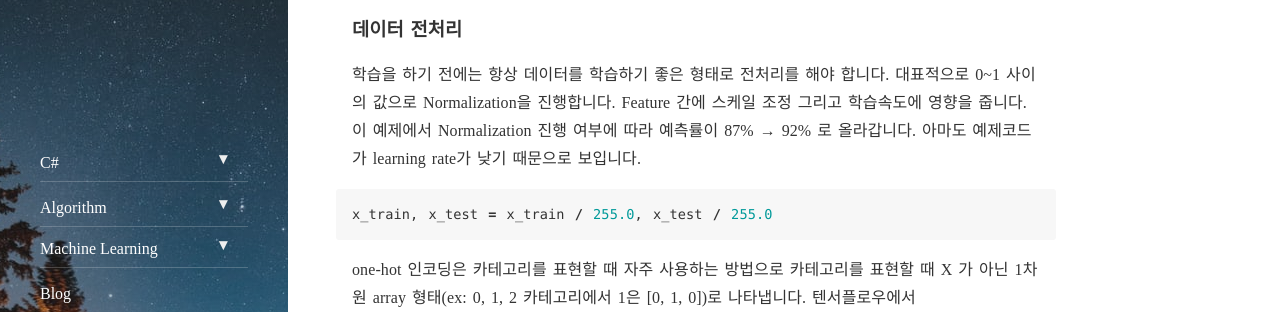
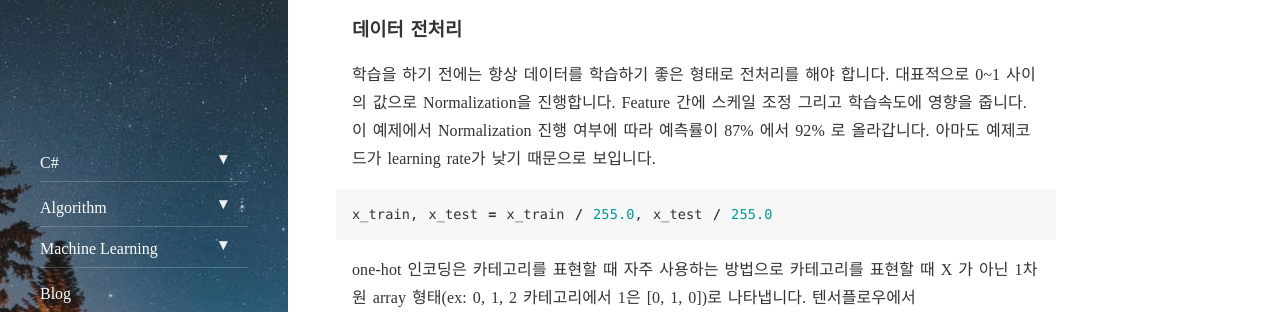
Before and after one commit to Laboputer/Laboputer.github.io, a Jekyll site: the page built from _posts/ml-learn/2020-03-12-mnist995.md, in a window 1280 px wide and 900 px high, scrolled down 1627 px. Shown: the part 194-506 px from the top of the window. Built offline with Jekyll 4.4.1, drawn with Linux system fonts in a browser that asks for light colours; nearby versions of some CDN libraries; comment, search, counter and statistics services are not loaded; some of the changed lines change nothing that is shown; some of the changed text lies outside the part shown.

Commit message:
update post:mnist995 (+1 squashed commits)
Squashed commits:

[a897db0] update post:mnist995

````diff
--- a/_posts/ml-learn/2020-03-12-mnist995.md
+++ b/_posts/ml-learn/2020-03-12-mnist995.md
@@ -1,6 +1,6 @@
 ---
 layout: post
-title:  "MNIST 숫자 이미지 분류, 기본 모델부터 정확도 99.5% 까지"
+title:  "MNIST 숫자 분류, 기본 모델부터 정확도 99.5% 까지"
 subtitle:   "mnist995"
 categories: machine-learning
 tags: learn tutorial
@@ -12,7 +12,7 @@
 
 ## MNIST 손글씨 이미지 문제
 ---
-[MNIST](https://en.wikipedia.org/wiki/MNIST_database) 손글씨 이미지 문제는 0~9 까지의 숫자를 사람이 손글씨로 작성한 이미지로부터 어떤 숫자인지 분류하는 것입니다. 대표적인 [Claasification](https://en.wikipedia.org/wiki/Classification) 문제에 대한 머신러닝 튜토리얼로 많이 활용되는 데이터셋입니다.
+[MNIST](https://en.wikipedia.org/wiki/MNIST_database) 손글씨 이미지 문제는 0~9 까지의 숫자를 사람이 손글씨로 작성한 이미지로부터 어떤 숫자인지 분류하는 것입니다. 대표적인 [Classification](https://en.wikipedia.org/wiki/Classification) 문제에 대한 머신러닝 튜토리얼로 많이 활용되는 데이터셋입니다.
 
 MNIST 데이터셋 설명:
 - 0~255 사이의 값을 가진 28x28 흑백이미지와 실제 숫자값에 해당하는 데이터세트가 총 7만개가 주어집니다.
@@ -55,7 +55,7 @@
 
 ### 데이터 전처리
 
-학습을 하기 전에는 항상 데이터를 학습하기 좋은 형태로 전처리를 해야 합니다. 대표적으로 0~1 사이의 값으로 Normalization을 진행합니다. Feature 간에 스케일 조정 그리고 학습속도에 영향을 줍니다. 이 예제에서 Normalization 진행 여부에 따라 예측률이 87% → 92% 로 올라갑니다. 아마도 예제코드가 learning rate가 낮기 때문으로 보입니다.
+학습을 하기 전에는 항상 데이터를 학습하기 좋은 형태로 전처리를 해야 합니다. 대표적으로 0~1 사이의 값으로 Normalization을 진행합니다. Feature 간에 스케일 조정 그리고 학습속도에 영향을 줍니다. 이 예제에서 Normalization 진행 여부에 따라 예측률이 87% 에서 92% 로 올라갑니다. 아마도 예제코드가 learning rate가 낮기 때문으로 보입니다.
 
 ```python
 x_train, x_test = x_train / 255.0, x_test / 255.0
````
